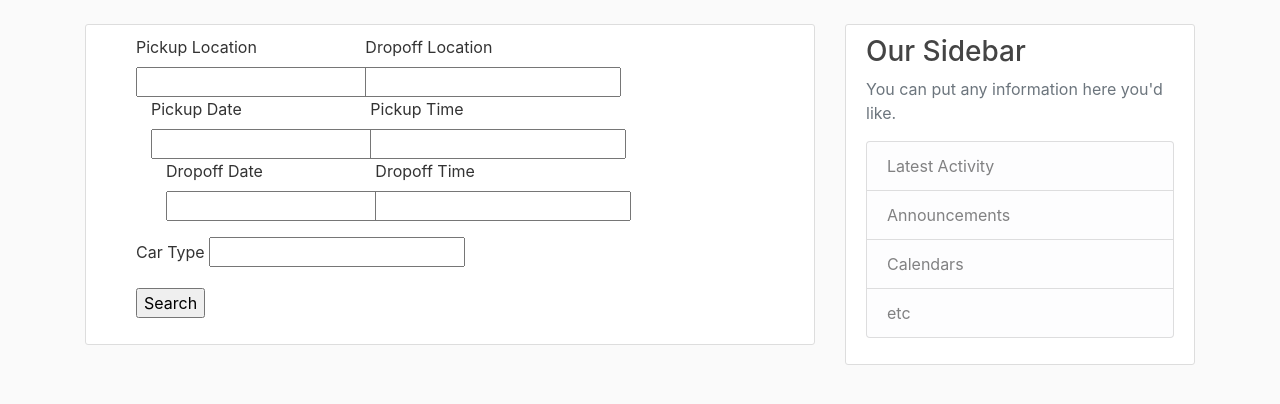
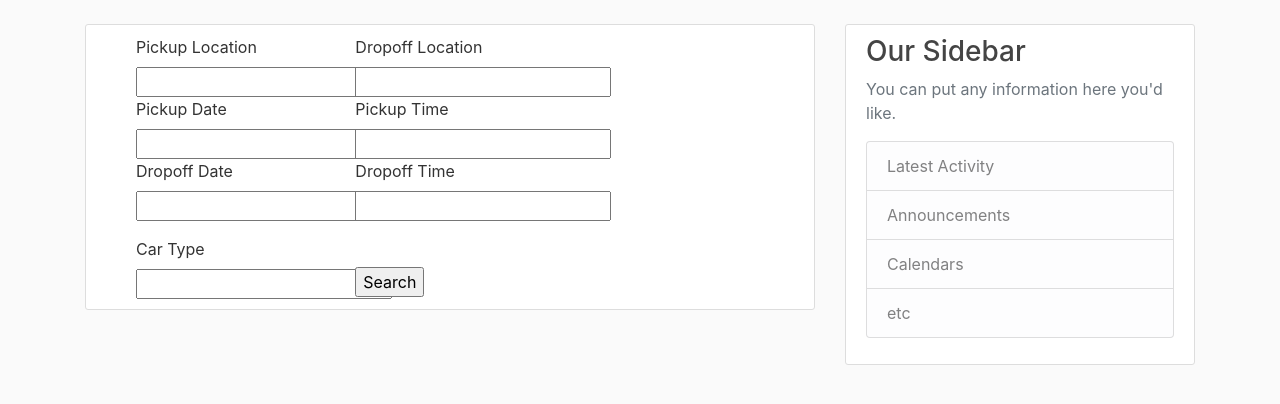
Before and after one commit to thealfaisal/comp453FinalProject, a Python web app: template flaskDemo/templates/home.html in a window 1280 px wide. Shown: the part 56-460 px from the top of the page. Run offline with Jinja, Linux system fonts and the light colour scheme; the template is opened without the code that fills it, so the values that code supplies are empty; some libraries are stand-ins or nearby versions.

Commit message:
home ui update

```diff
--- a/flaskDemo/templates/home.html
+++ b/flaskDemo/templates/home.html
@@ -19,7 +19,7 @@
       <form method="POST" action="" class="col-md-12 col-sm-12">
           <div class="form-group col-md-12 col-sm-12">
             <div class="row">
-              <div class="col-md-4 col-sm-4" style="margin-right:10px;">
+              <div class="col-md-4 col-sm-4">
                 <label for="pickingup">Pickup Location</label>
                 <input type="text" name="pickup" />
               </div>
@@ -28,9 +28,8 @@
                 <input type="text" name="dropoff" />
               </div>
             </div>
-          <div class="form-group col-md-12 col-sm-12">
             <div class="row">
-              <div class="col-md-4 col-sm-4" style="margin-right:10px;">
+              <div class="col-md-4 col-sm-4">
                 <label for="dateFrom">Pickup Date</label>
                 <input type="text" name="dateFrom" />
               </div>
@@ -39,9 +38,8 @@
                 <input type="text" name="timeFrom" value="">
               </div>
             </div>
-            <div class="form-group col-md-12 col-sm-12">
               <div class="row">
-                  <div class="col-md-4 col-sm-4" style="margin-right:10px;">
+                <div class="col-md-4 col-sm-4">
                   <label for="dateTo">Dropoff Date</label>
                   <input type="text" name="dateTo" />
                 </div>
@@ -51,14 +49,15 @@
                 </div>
               </div>
             </div>
-          </div>
-          <div class="form-group">
+            <div class="col-md-12 col-sm-12">
+              <div class="row">
+                <div class="col-md-4 col-sm-4">
                   <label for="cartype">Car Type</label>
                   <input type="text" name="cartype" />
                 </div>
-          <div class="form-group col-md-12 col-sm-12">
-            <div class="row">
-              <input type="submit" name="submit" value="Search">
+                <div class="col-md-4 col-sm-4">
+                  <input type="submit" name="submit" value="Search" style="margin-top: 30px;">
+                </div>
               </div>
             </div>
           </form>
```
Lines whose indentation alone changed are shown as unchanged.
